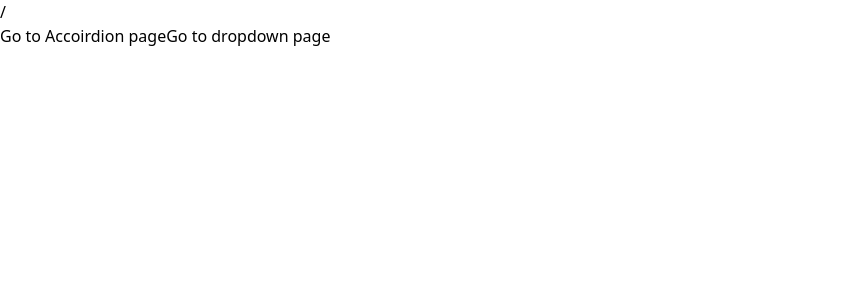
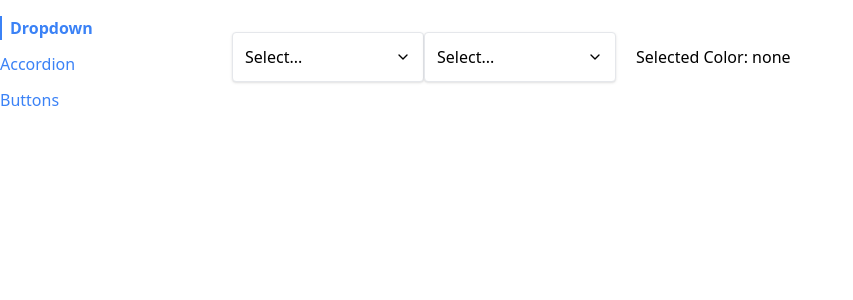
Before and after one commit to p2arthur/Cool_components_react_app, a React (Vite) app: page / in a window 1280 px wide. Shown: the top 300 px of the page, without its empty margins (0-853 px from the left). Built offline with nearby package versions, Linux system fonts and the light colour scheme.

Commit message:
Finalized the Navigation system of our app

```diff
--- a/src/App.jsx
+++ b/src/App.jsx
@@ -5,17 +5,18 @@ import AccordionPage from "./pages/AccordionPage";
 import DropdownPage from "./pages/DropdownPage";
 import ButtonPage from "./pages/ButtonPage";
 
+import Sidebar from "./components/Sidebar";
+
 function App() {
   return (
-    <div>
-      <Link to="/accordion">Go to Accoirdion page</Link>
-      <Link to="/dropdown">Go to dropdown page</Link>
-      <div>
+    <div className="container mx-auto grid grid-cols-6 gap-4 mt-4">
+      <Sidebar />
+      <div className="col-span-5">
+        <Route path="/">
+          <DropdownPage />
+        </Route>
         <Route path="/accordion">
           <AccordionPage />
-        </Route>
-        <Route path="/dropdown">
-          <DropdownPage />
         </Route>
         <Route path="/buttons">
           <ButtonPage />
--- a/src/components/Link.jsx
+++ b/src/components/Link.jsx
@@ -1,11 +1,26 @@
+import classNames from "classnames";
+
 //Importing the custom hook to use NavigationContext
 import useNavigationContext from "../hooks/use-navigation-context";
 
-function Link({ children, to }) {
+function Link({ children, to, className, activeClassName }) {
   //Destructuring the navigate method from the NavigationContext
-  const { navigate } = useNavigationContext();
+  const { navigate, currentPath } = useNavigationContext();
+
+  const classes = classNames(
+    "text-blue-500",
+    className,
+    currentPath === to && activeClassName
+  );
 
   const linkHandleClick = (event) => {
+    //Checking if the user is pressing the control or command key
+    //- if yes let the default behavior
+    if (event.metaKey || event.ctrlKey) {
+      return;
+    }
+
+    //If not prevent default and use our navigate method
     event.preventDefault();
 
     console.log("User navigated to:", to);
@@ -14,7 +29,7 @@ function Link({ children, to }) {
   };
 
   return (
-    <a onClick={linkHandleClick} href={to}>
+    <a className={classes} onClick={linkHandleClick} href={to}>
       {children}
     </a>
   );
--- a/src/context/navigation.jsx
+++ b/src/context/navigation.jsx
@@ -28,7 +28,6 @@ function NavigationProvider({ children }) {
   //5) Return a NavigationContext.Provider element to share data across all nested components
   return (
     <NavigationContext.Provider value={{ currentPath, navigate }}>
-      {currentPath}
       {children}
     </NavigationContext.Provider>
   );
```
